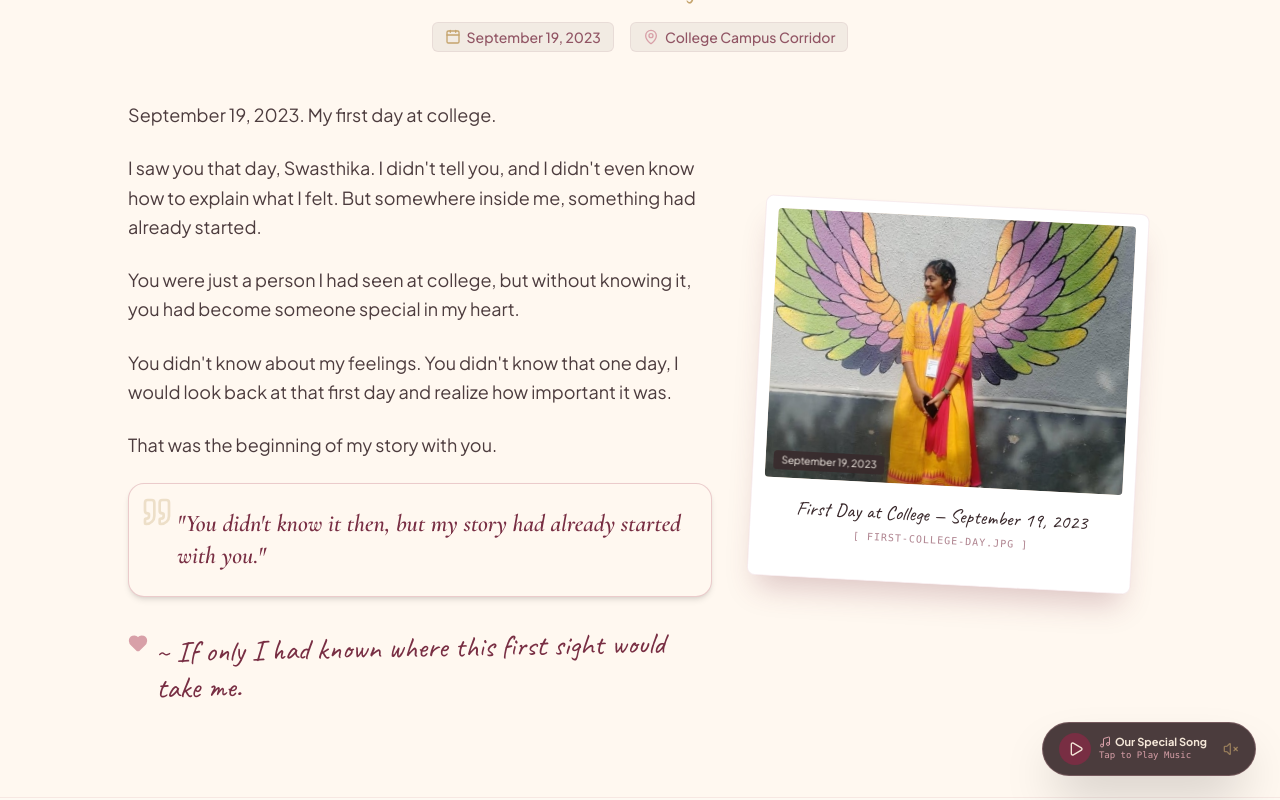
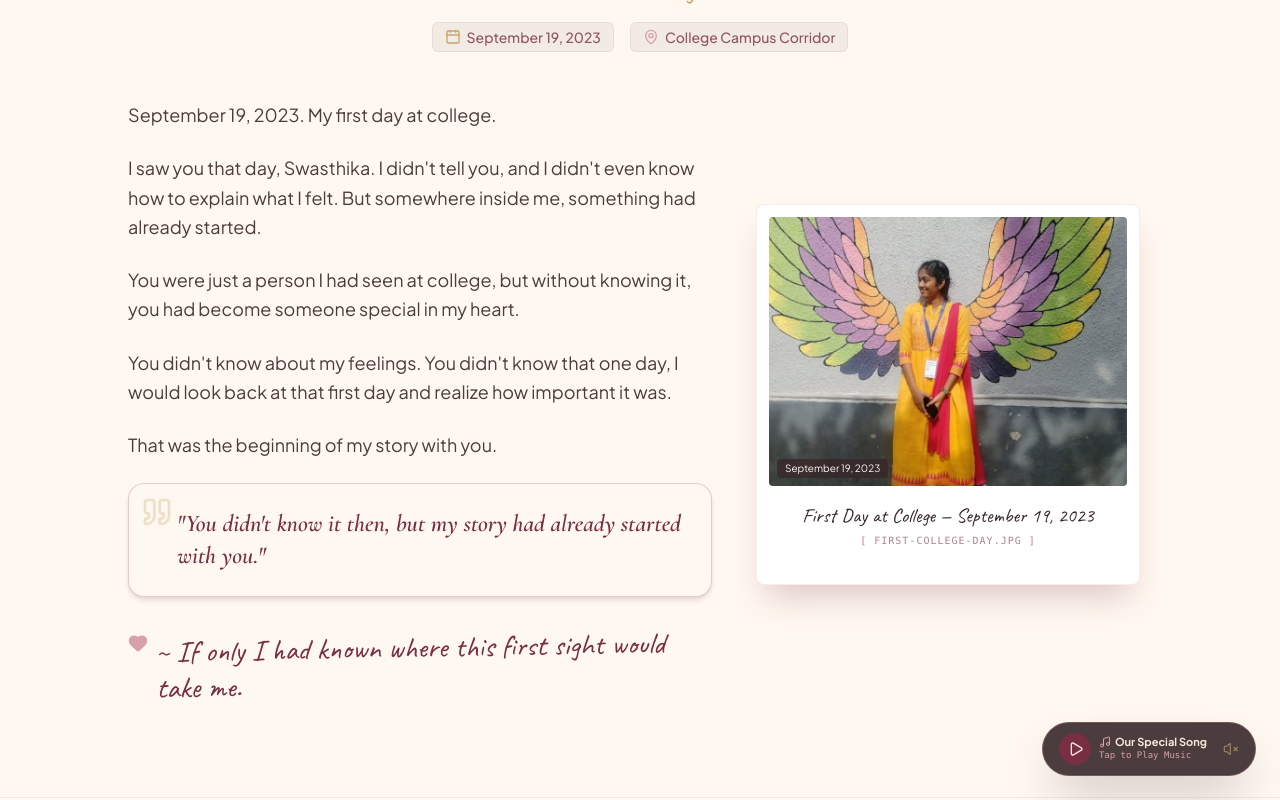
Before and after one commit to Pranesh003/anniversary_story_website, a React (Vite) app: page / in a window 1280 px wide. In both pictures the pointer is over the element 948 px from the left and 1747 px from the top of the page. Shown: the part 1347-2147 px from the top of the page. Built offline with nearby package versions, Linux system fonts and the light colour scheme.

Commit message:
Remove decorative tilt so all photo frames sit completely straight

```diff
--- a/src/components/StoryChapter.tsx
+++ b/src/components/StoryChapter.tsx
@@ -127,7 +127,7 @@ export const StoryChapter: React.FC<StoryChapterProps> = ({ chapter }) => {
             transition={{ duration: 0.8 }}
             className="lg:col-span-5 flex flex-col items-center"
           >
-            <div className="polaroid-card w-full max-w-sm rounded-lg transform rotate-2 hover:rotate-0 transition-transform duration-300">
+            <div className="polaroid-card w-full max-w-sm rounded-lg transform rotate-0 transition-transform duration-300">
               <div className="relative aspect-4/3 w-full bg-[#F4E7D8] rounded overflow-hidden shadow-inner group">
                 {!imgError ? (
                   <img
--- a/src/index.css
+++ b/src/index.css
@@ -47,7 +47,7 @@
 }
 
 .polaroid-card:hover {
-  transform: translateY(-6px) rotate(1deg);
+  transform: translateY(-6px);
   box-shadow: 0 20px 30px -10px rgba(120, 46, 67, 0.25);
 }
 
```
